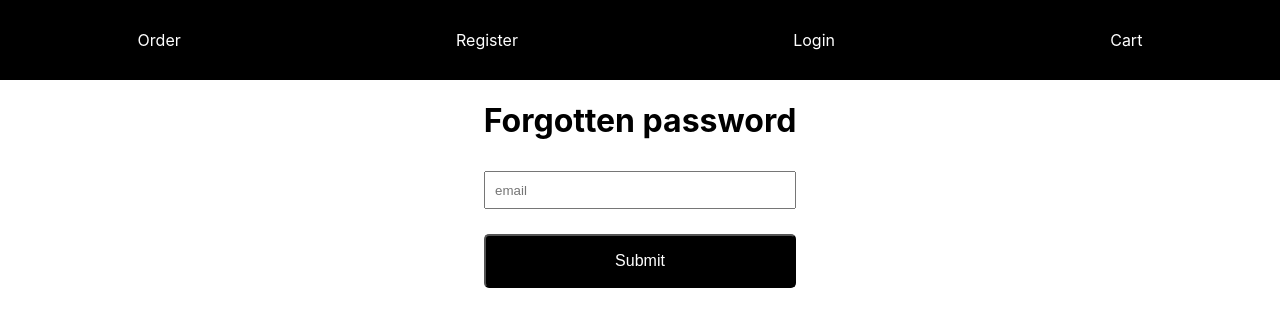
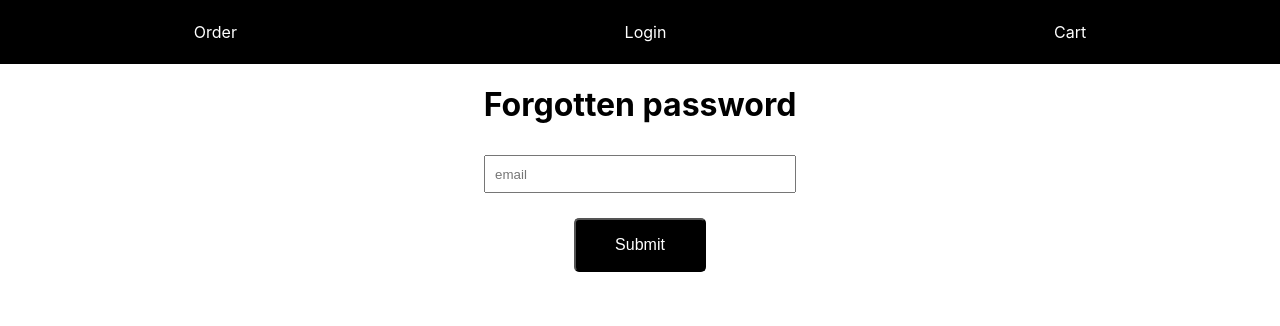
Before and after one commit to natebrunnett/e-commerce-react-express-mongodb-v.4.0, a React (Create React App) app in the folder client/: page /ForgottenPassword in a window 1280 px wide. Shown: the top 326 px of the page. Built offline with nearby package versions, Linux system fonts and the light colour scheme; no server answers.

Commit message:
update & debug nodemailer

```diff
--- a/client/src/components/ForgottenPassword.js
+++ b/client/src/components/ForgottenPassword.js
@@ -12,9 +12,15 @@ let handleChange = (e) => {
 	<>
 	<div className="Login">
 		<h1>Forgotten password</h1>
-		<input onChange={handleChange} placeholder="email" type='email'
+		<input
+		onChange={handleChange}
+		placeholder="email"
+		type='email'
 		value={props.thisEmail}/>
-		<button onClick={() => props.sendLink(props.thisEmail)}>Submit</button>
+		<button
+		onClick={() => props.sendLink(props.thisEmail)}
+		style={{marginLeft: 90, marginRight: 90}}
+		>Submit</button>
 	</div>
 	</>
 	)
--- a/client/src/components/Login.js
+++ b/client/src/components/Login.js
@@ -88,6 +88,8 @@ let Login = (props) => {
 	<div className="Login">
 		<NavLink to={"/ForgottenPassword"}>
 			Forgot my password</NavLink>
+		<NavLink to={"/Register"}
+		style={{marginTop: 5}}>Register</NavLink>
 	</div>
 	</>)
 }
--- a/client/src/components/Navbar.js
+++ b/client/src/components/Navbar.js
@@ -9,10 +9,6 @@ const Navbar = ({isLoggedIn}) => {
     isActive ? linkStyles.activeLink : linkStyles.defaultLink
   )}>Order</NavLink>
 	{isLoggedIn === false && <>
-	<NavLink to={"/Register"}
-	style={ ({isActive}) => (
-    isActive ? linkStyles.activeLink : linkStyles.defaultLink
-  )}>Register</NavLink>
 	<NavLink to={"/Login"}
 	style={ ({isActive}) => (
     isActive ? linkStyles.activeLink : linkStyles.defaultLink
--- a/client/src/index.css
+++ b/client/src/index.css
@@ -7,7 +7,7 @@ body {
 
 .navbar {
   width: 100%;
-  height: 10vh;
+  height: 8vh;
   background-color: black;
   display: flex;
   justify-content: space-around;
```
Also changed, not shown: 12 other files (tests, documents, lock files or other folders).
